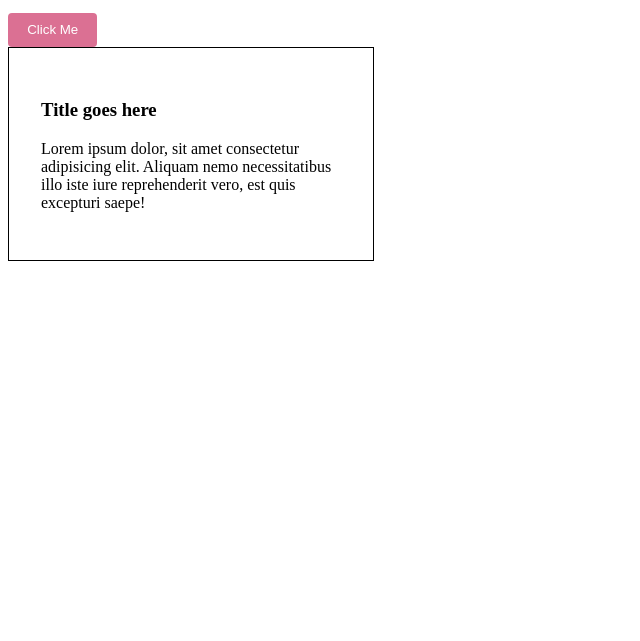
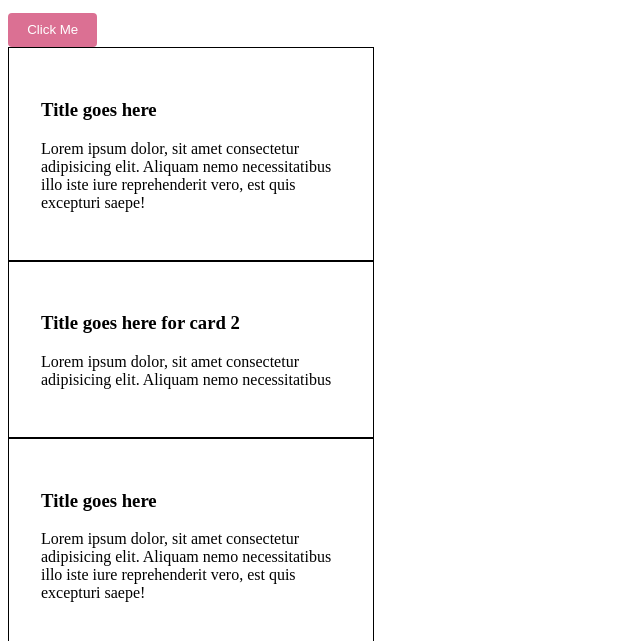
Before and after one commit to sachinjha03/practice-github, a plain HTML site: page index.html in a window 1280 px wide. Shown: the part 155-796 px from the top of the page, without its empty margins (0-640 px from the left). Drawn offline with Linux system fonts and the light colour scheme.

Commit message:
adding two card to main branch

```diff
--- a/index.html
+++ b/index.html
@@ -14,5 +14,13 @@
         <h3>Title goes here</h3>
         <p>Lorem ipsum dolor, sit amet consectetur adipisicing elit. Aliquam nemo necessitatibus illo iste iure reprehenderit vero, est quis excepturi saepe!</p>
     </div>
+    <div class="card">
+        <h3>Title goes here for card 2</h3>
+        <p>Lorem ipsum dolor, sit amet consectetur adipisicing elit. Aliquam nemo necessitatibus</p>
+    </div>
+    <div class="card">
+        <h3>Title goes here</h3>
+        <p>Lorem ipsum dolor, sit amet consectetur adipisicing elit. Aliquam nemo necessitatibus illo iste iure reprehenderit vero, est quis excepturi saepe!</p>
+    </div>
 </body>
 </html>
```
